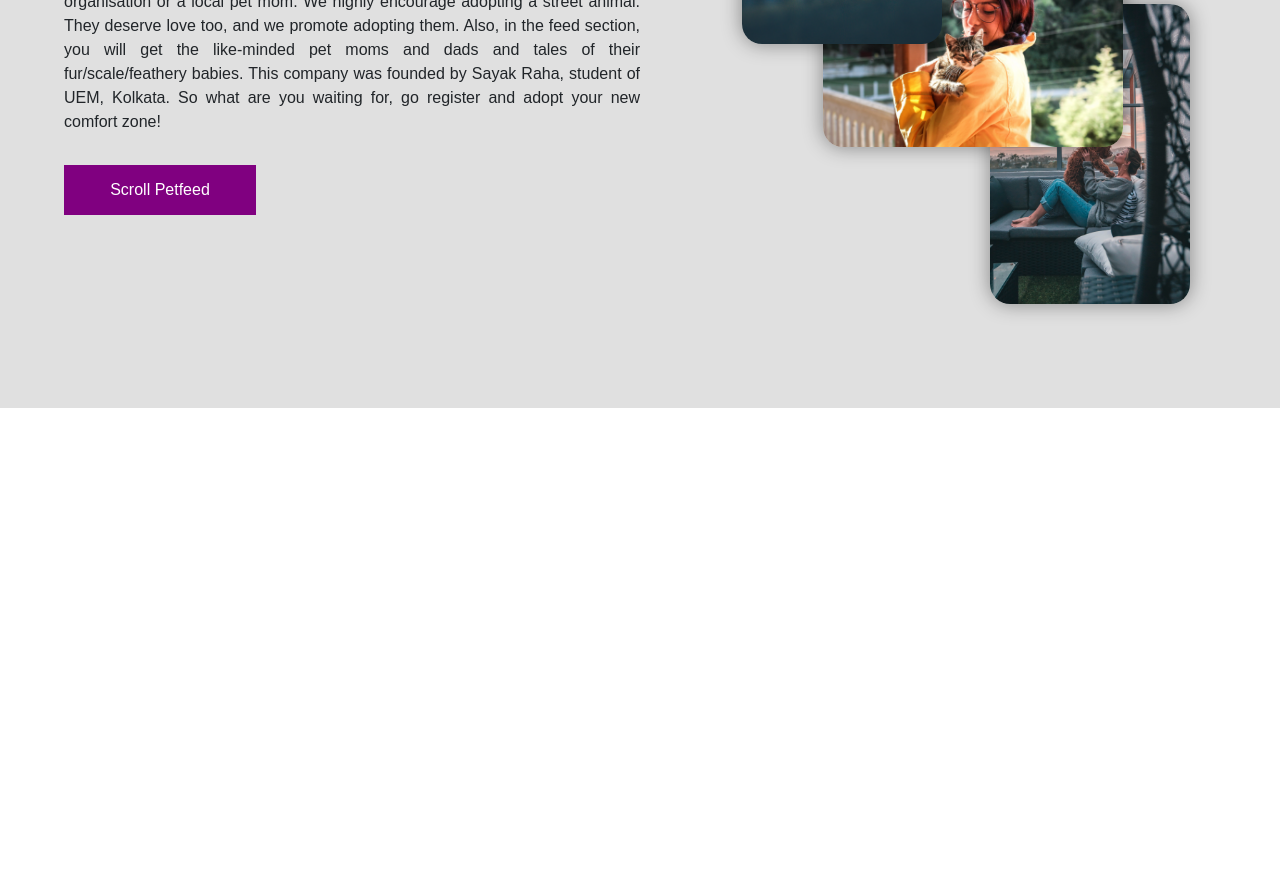
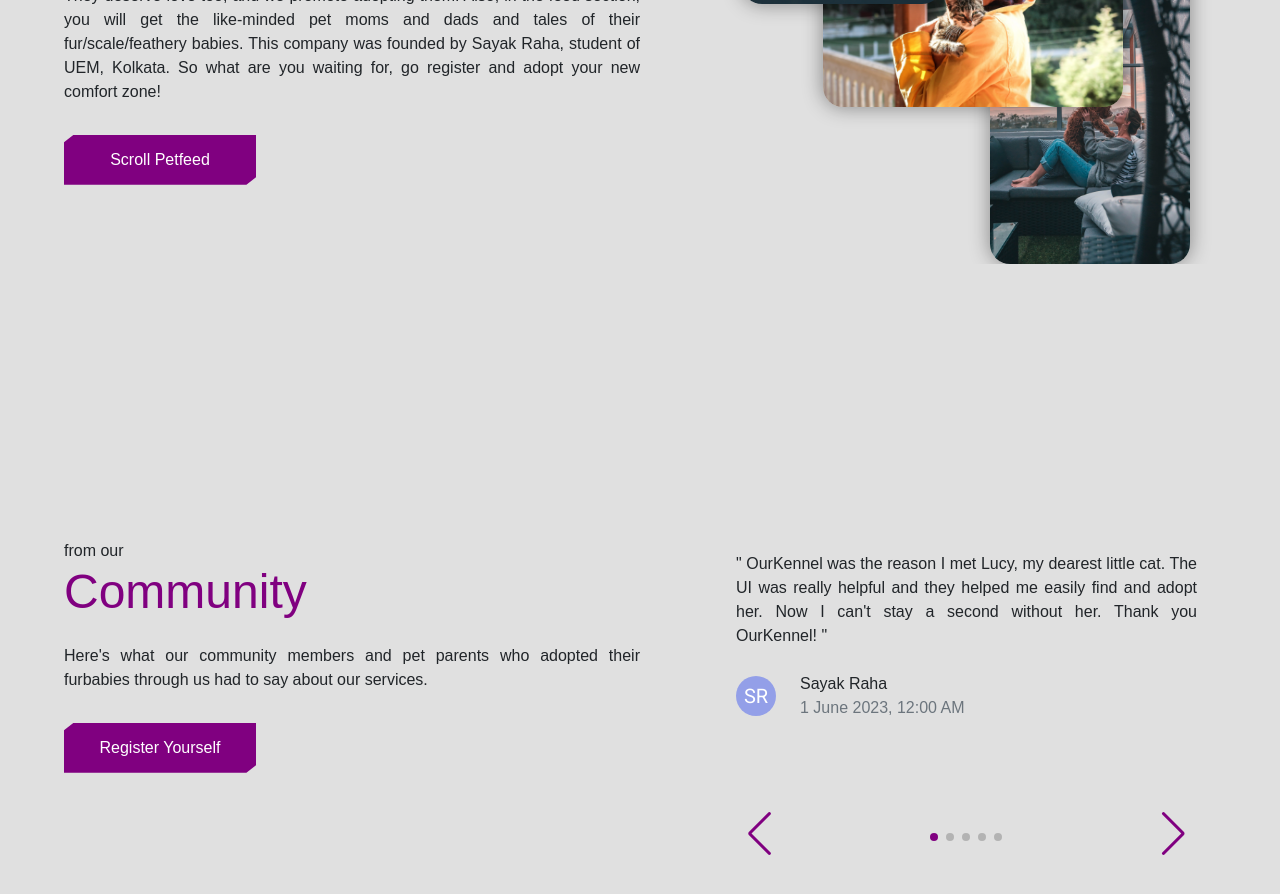
Before and after one commit to sayak-12/OurKennel, a React (Vite) app in the folder client/: page / in a window 1280 px wide. Shown: the part 1160-2054 px from the top of the page. Before the commit the page ends 1568 px from the top, so only its background shows below. Built offline with nearby package versions, Linux system fonts and the light colour scheme; a web font is replaced by a local one.

Commit message:
tstimonial design

```diff
--- a/client/package.json
+++ b/client/package.json
@@ -17,7 +17,8 @@
     "react": "^18.2.0",
     "react-dom": "^18.2.0",
     "react-router-dom": "^6.17.0",
-    "sass": "^1.69.4"
+    "sass": "^1.69.4",
+    "swiper": "^11.0.5"
   },
   "devDependencies": {
     "@types/react": "^18.2.15",
--- a/client/src/App.jsx
+++ b/client/src/App.jsx
@@ -4,12 +4,14 @@ import "./App.css";
 import Navbar from "./components/Navbar";
 import AboutPage from "./pages/About";
 import Homepage from "./pages/Home";
+import Testimonials from "./pages/Testimonials";
 function App() {
   return (
     <>
     <Navbar />
     <Homepage />
     <AboutPage />
+    <Testimonials />
     </>
   );
 }
--- a/client/src/pages/About.scss
+++ b/client/src/pages/About.scss
@@ -3,7 +3,6 @@
 }
 .about{
     height: max-content;
-    min-height: 90vh;
     width: 100%;
     background-color: #e0e0e0;
     overflow: hidden;
@@ -11,16 +10,19 @@
     display: flex;
     align-items: center;
     gap: 6rem;
+    padding-bottom: 0;
     button{
         width: 12rem;
         border: none;
         padding:  13px 18px;
-
+        clip-path: polygon(5% 0, 100% 0, 100% 20%, 100% 85%, 95% 100%, 20% 100%, 0 100%, 0 15%);
+    }
+    h2{
+        font-size: 3rem;
     }
 }
 .dark.about{
     background-color: #1f1f1f;
-    background-position: 0% 80%;
 }
 .leftsidecontent, .rightsidecontent{
     // width: 50%;
@@ -55,8 +57,9 @@
         padding-right: 0;
     }
     .about{
-        gap: 0;
+        gap: 2rem;
     }
+
 }
 .imgcontainer{
     position: relative;
@@ -87,3 +90,37 @@
     z-index: 4;
 
 }
+@media screen and (max-width: 450px) {
+    .pic1{
+        width: 150px;
+        top: 6%;
+    }
+    .pic2{
+        width: 250px;
+        right: 2%;
+    }
+    .pic3{
+        width: 150px;
+    }
+    .about{
+        button{
+            width: 100%;
+        }
+        h2{
+            font-size: 2.5rem;
+        }
+    }
+}
+@media screen and (max-width: 300px) {
+    .pic1{
+        width: 150px;
+        top: 6%;
+    }
+    .pic2{
+        width: 230px;
+        right: -1%;
+    }
+    .pic3{
+        width: 150px;
+    }
+}
--- a/client/src/pages/Home.scss
+++ b/client/src/pages/Home.scss
@@ -34,7 +34,7 @@
         border: none;
         padding:  15px 25px;
         font-size: 1.5rem;
-
+        clip-path: polygon(5% 0, 100% 0, 100% 20%, 100% 85%, 95% 100%, 20% 100%, 0 100%, 0 15%);
     }
     h1{
         width: 25rem;
@@ -58,3 +58,11 @@
         }
     }
 }
+@media screen and (max-width: 300px){
+    .cover{
+        h1{
+            width: 100%;
+            font-size: 2.5rem;
+        }
+    }
+}
--- /dev/null
+++ b/client/src/pages/Testimonials.jsx
@@ -0,0 +1,97 @@
+import { useDarkMode } from "../../hooks/DarkmodeProvider";
+import "./testimonials.scss";
+import { Swiper, SwiperSlide } from 'swiper/react';
+import 'swiper/css';
+import 'swiper/css/pagination';
+import 'swiper/css/navigation';
+import { Autoplay, Pagination, Navigation } from 'swiper/modules';
+import BackgroundLetterAvatars from "../components/Avatars";
+const Testimonials = () => {
+  const { darkmode } = useDarkMode();
+  return (
+    <section className={`test ${darkmode ? "dark" : ""} container-fluid flex-column flex-md-row`}>
+      <div className="leftsidecontent col-12 col-md-6 ">
+        <div className={`heading ${darkmode ? "dark" : ""}`}>
+          <span className="aboutspan">from our</span>
+          <h2 className="span">Community</h2>
+        </div>
+        <p className="text-justify">
+          Here&apos;s what our community members and pet parents who adopted their furbabies through us had to say about our services.
+        </p>
+        <button style={{background:`${darkmode? "chartreuse":"purple"}`, color: `${darkmode? "black":"white"}`}}>Register Yourself</button>
+      </div>
+      <div className="rightsidecontent col-12 col-md-6 ">
+      <Swiper
+        spaceBetween={30}
+        centeredSlides={true}
+        loop={true}
+        // autoplay={{
+        //   delay: 2500,
+        //   disableOnInteraction: false,
+        // }}
+        pagination={{
+          clickable: true,
+        }}
+        navigation={true}
+        modules={[Autoplay, Pagination, Navigation]}
+        className="mySwiper"
+      >
+        <SwiperSlide>
+            <div className="test1">
+                <div className="message">&quot; OurKennel was the reason I met Lucy, my dearest little cat. The UI was really helpful and they helped me easily find and adopt her. Now I can&apos;t stay a second without her. Thank you OurKennel! &quot;</div>
+                <div className="reviewer  d-flex justify-content-start align-items-center">
+                    <BackgroundLetterAvatars name="Sayak Raha"/>
+                    <div className="details m-4">
+                        <span className="name">Sayak Raha</span><br />
+                        <span className="time text-secondary">1 June 2023, 12:00 AM</span>
+                    </div>
+                </div>
+            </div>
+        </SwiperSlide>
+        <SwiperSlide><div className="test1">
+                <div className="message">&quot; OurKennel is a game-changer for pet parents! Not only did I find my lovely cat, Whiskers, through their adoption services, but the social media community they have built is fantastic. It&apos;s a haven for pet lovers, and I appreciate the support and camaraderie among fellow pet parents. Thank you, OurKennel, for enriching my pet parenting journey! &quot;</div>
+                <div className="reviewer  d-flex justify-content-start align-items-center">
+                    <BackgroundLetterAvatars name="Julia Roberts"/>
+                    <div className="details m-4">
+                        <span className="name">Julia Roberts</span><br />
+                        <span className="time text-secondary">12 August 2023, 9:40 AM</span>
+                    </div>
+                </div>
+            </div></SwiperSlide>
+        <SwiperSlide><div className="test1">
+                <div className="message">&quot; Kudos to OurKennel for creating a platform that goes beyond adoption services. I found my adorable dog, Rocky, through their intuitive UI. The added bonus is the supportive community on their social media, where I&apos;ve connected with other pet parents. OurKennel truly understands the needs of both pets and their parents. &quot;</div>
+                <div className="reviewer  d-flex justify-content-start align-items-center">
+                    <BackgroundLetterAvatars name="George Martin"/>
+                    <div className="details m-4">
+                        <span className="name">George Martin</span><br />
+                        <span className="time text-secondary">22 January 2020, 6:57 PM</span>
+                    </div>
+                </div>
+            </div></SwiperSlide>
+        <SwiperSlide><div className="test1">
+                <div className="message">&quot; OurKennel holds a special place in my heart. The UI made it easy for me to adopt my sweet bunny, Cinnamon. The inclusive social media community they have cultivated is a treasure trove of advice and heartwarming stories. Thank you, OurKennel, for not just facilitating adoptions but for fostering a sense of community among pet parents. &quot;</div>
+                <div className="reviewer  d-flex justify-content-start align-items-center">
+                    <BackgroundLetterAvatars name="Mac Reynolds"/>
+                    <div className="details m-4">
+                        <span className="name">Mac Reynolds</span><br />
+                        <span className="time text-secondary">3 March 2023, 2:44 PM</span>
+                    </div>
+                </div>
+            </div></SwiperSlide>
+        <SwiperSlide><div className="test1">
+                <div className="message">&quot; Thanks to OurKennel, I found my furry soulmate, Max. The seamless adoption process on their UI made the whole experience delightful. Max brings so much joy into my life, and I am forever grateful to OurKennel for connecting us. &quot;</div>
+                <div className="reviewer  d-flex justify-content-start align-items-center">
+                    <BackgroundLetterAvatars name="Dojo Goreng"/>
+                    <div className="details m-4">
+                        <span className="name">Dojo Goreng</span><br />
+                        <span className="time text-secondary">12 March 2022, 12:00 AM</span>
+                    </div>
+                </div>
+            </div></SwiperSlide>
+      </Swiper>
+      </div>
+    </section>
+  );
+};
+
+export default Testimonials;
--- /dev/null
+++ b/client/src/pages/testimonials.scss
@@ -0,0 +1,103 @@
+.test{
+    height: max-content;
+    min-height: 90vh;
+    width: 100%;
+    background-color: #e0e0e0;
+    overflow: hidden;
+    padding: 5%;
+    display: flex;
+    align-items: center;
+    gap: 6rem;
+    padding-bottom: 0;
+    button{
+        width: 12rem;
+        border: none;
+        padding:  13px 18px;
+        clip-path: polygon(5% 0, 100% 0, 100% 20%, 100% 85%, 95% 100%, 20% 100%, 0 100%, 0 15%);
+    }
+    h2{
+        font-size: 3rem;
+    }
+    .swiper-slide{
+        display: flex;
+        justify-content: center;
+        align-items: center;
+        height: 48vh;
+    }
+    .swiper-pagination-bullet-active {
+        background-color: purple !important;
+      }
+
+      /* Customize navigation arrows */
+      .swiper-button-prev,
+      .swiper-button-next {
+        color: purple !important;
+        top: unset;
+        bottom: 0;
+
+      }
+}
+.dark.test{
+    background-color: #1f1f1f;
+        background-position: 0% 80%;
+}
+.dark{
+    .swiper-pagination-bullet-active {
+        background-color: chartreuse !important;
+      }
+
+      /* Customize navigation arrows */
+      .swiper-button-prev,
+      .swiper-button-next {
+        color: chartreuse !important;
+      }
+    .span{
+        color: chartreuse;
+    }
+    .aboutspan{
+        color: rgba(161, 255, 66, 0.587);
+    }
+}
+.leftsidecontent, .rightsidecontent{
+    // width: 50%;
+    position: relative;
+}
+.leftsidecontent{
+    display: flex;
+    flex-direction: column;
+    gap: 15px;
+}
+.message{
+    text-align: justify;
+}
+.rightsidecontent{
+    display: flex;
+    position: relative;
+    min-height:50vh;
+    height: max-content;
+    padding-right: 10%;
+    align-items: center;
+    justify-content: center;
+}
+.mySwiper{
+    height: 50vh;
+}
+@media screen and (max-width: 768px) {
+    .rightsidecontent{
+        padding-right: 0;
+    }
+    .test{
+        gap: 0;
+    }
+
+}
+@media screen and (max-width: 450px) {
+    .test{
+        button{
+            width: 100%;
+        }
+        h2{
+            font-size: 2.5rem;
+        }
+    }
+}
```
Also changed, not shown: client/src/components/Navbar.jsx (+16 -5 lines), 1 other file (tests, documents, lock files or other folders).
